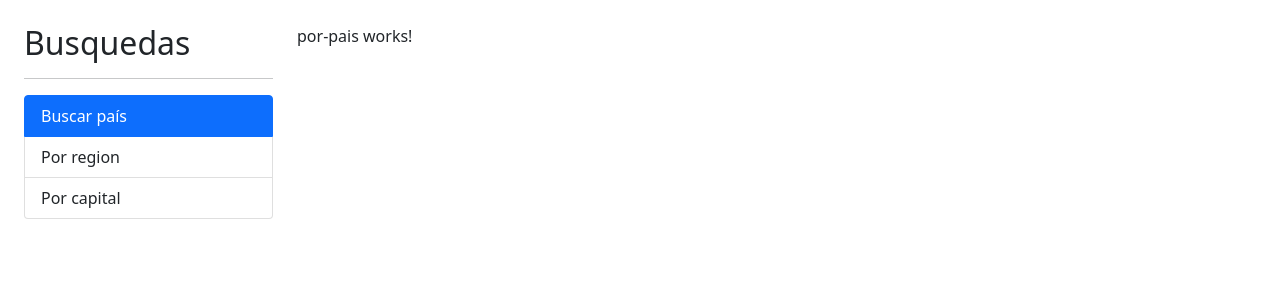
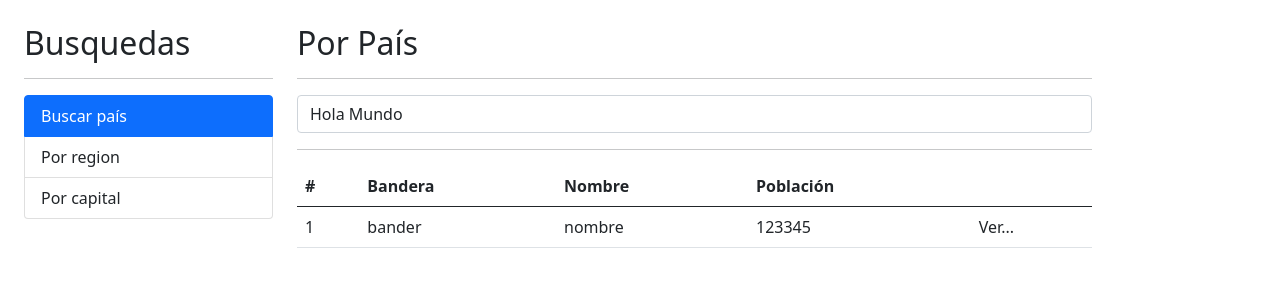
Before and after one commit to suriel1350/angular-paisesApp, an Angular app: page / in a window 1280 px wide. Shown: the top 300 px of the page. Built offline with nearby package versions, Linux system fonts and the light colour scheme.

Commit message:
project-paises_app add: add service for country with interface

```diff
--- a/src/app/app.module.ts
+++ b/src/app/app.module.ts
@@ -1,5 +1,6 @@
 import { NgModule } from '@angular/core';
 import { BrowserModule } from '@angular/platform-browser';
+import { HttpClientModule } from '@angular/common/http';
 
 import { AppComponent } from './app.component';
 
@@ -15,6 +16,7 @@ import { AppRoutingModule } from './app-routing.module';
   imports: [
     BrowserModule,
     AppRoutingModule,
+    HttpClientModule,
     PaisModule,
     SharedModule
   ],
--- a/src/app/pais/pages/por-pais/por-pais.component.html
+++ b/src/app/pais/pages/por-pais/por-pais.component.html
@@ -1 +1,47 @@
-<p>por-pais works!</p>
+<h2>Por País</h2>
+<hr>
+
+<div class="row">
+    <div class="col">
+        <form (ngSubmit)="buscar()" autocomplete="off">
+            <input type="text"
+                    name="termino"
+                    class="form-control"
+                    [(ngModel)]="termino"
+                    placeholder="Buscar pais..." />
+        </form>
+    </div>
+</div>
+
+<hr>
+
+<div *ngIf="hayError" class="alert alert-danger">
+    No se encontró nada con el término {{ termino }}
+</div>
+
+<div *ngIf="!hayError" class="row">
+    <div class="col">
+        <table class="table table-hover">
+            <thead>
+                <tr>
+                    <th> # </th>
+                    <th> Bandera </th>
+                    <th> Nombre </th>
+                    <th> Población </th>
+                    <th></th>
+                </tr>
+            </thead>
+            <tbody>
+                <tr>
+                    <td>1</td>
+                    <td>bander</td>
+                    <td>nombre</td>
+                    <td>123345</td>
+                    <td>
+                        <a>Ver...</a>
+                    </td>
+                </tr>
+            </tbody>
+        </table>
+    </div>
+</div>
--- a/src/app/pais/pages/por-pais/por-pais.component.ts
+++ b/src/app/pais/pages/por-pais/por-pais.component.ts
@@ -1,4 +1,5 @@
-import { Component, OnInit } from '@angular/core';
+import { Component } from '@angular/core';
+import { PaisService } from '../../services/pais.service';
 
 @Component({
   selector: 'app-por-pais',
@@ -6,11 +7,22 @@ import { Component, OnInit } from '@angular/core';
   styles: [
   ]
 })
-export class PorPaisComponent implements OnInit {
+export class PorPaisComponent {
 
-  constructor() { }
+  termino : string = 'Hola Mundo';
+  hayError: boolean = false;
 
-  ngOnInit(): void {
+  constructor( private paisService: PaisService ) { }
+
+  buscar() {
+    this.hayError = false;
+
+    this.paisService.buscarPais( this.termino )
+      .subscribe( (paises) => {
+      }, (err) => {
+        this.hayError = true;
+      });
   }
 
+
 }
--- a/src/app/pais/pais.module.ts
+++ b/src/app/pais/pais.module.ts
@@ -1,5 +1,7 @@
 import { NgModule } from '@angular/core';
 import { CommonModule } from '@angular/common';
+import { FormsModule } from '@angular/forms';
+
 import { PorCapitalComponent } from './pages/por-capital/por-capital.component';
 import { PorPaisComponent } from './pages/por-pais/por-pais.component';
 import { PorRegionComponent } from './pages/por-region/por-region.component';
@@ -21,7 +23,8 @@ import { VerPaisComponent } from './pages/ver-pais/ver-pais.component';
     VerPaisComponent
   ],
   imports: [
-    CommonModule
+    CommonModule,
+    FormsModule
   ]
 })
 export class PaisModule { }
--- /dev/null
+++ b/src/app/pais/services/pais.service.ts
@@ -0,0 +1,25 @@
+import { HttpClient } from '@angular/common/http';
+import { Injectable } from '@angular/core';
+import { Observable, of } from 'rxjs';
+import { catchError } from 'rxjs/operators';
+
+import { Country } from '../interfaces/pais.interface';
+
+@Injectable({
+  providedIn: 'root'
+})
+export class PaisService {
+
+  private apiUrl: string = 'https://restcountries.eu/rest/v2';
+
+  constructor( private http: HttpClient ) {
+
+  }
+
+  buscarPais( termino: string ): Observable<Country[]> {
+
+    const url = `${ this.apiUrl }/name/${ termino }`;
+
+    return this.http.get<Country[]>( url );
+  }
+}
```
Also changed, not shown: src/app/pais/interfaces/pais.interface.ts (added, +68 -0 lines).
